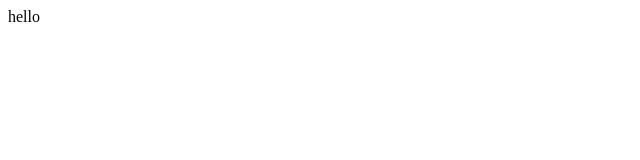
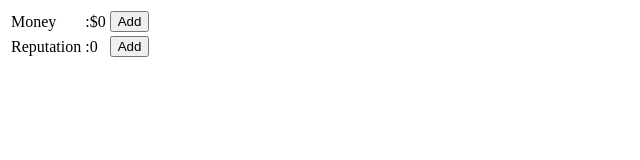
Before and after one commit to farishan/idle-digital-agency, a plain HTML site: page index.html in a window 1280 px wide. Shown: the whole page, without its empty margins (0-640 px from the left). Drawn offline with Linux system fonts and the light colour scheme.

Commit message:
feat: basic incrementing. +some docs from chatgpt and devlog

```diff
--- a/index.html
+++ b/index.html
@@ -1,17 +1,66 @@
 <!DOCTYPE html>
 <html lang="en">
+
 <head>
   <meta charset="UTF-8">
   <meta name="viewport" content="width=device-width, initial-scale=1.0">
   <title>Idle Digital Agency</title>
 </head>
+
 <body>
   <div id="root"></div>
 
   <script>
     const root = document.querySelector('#root')
+    const moneyTd = document.createElement('td')
+    const reputationTd = document.createElement('td')
 
-    root.innerHTML = 'hello'
-  ;</script>
+    let money = 0;
+    function setMoney(newMoney) {
+      money = newMoney
+      moneyTd.textContent = `:$${money}`
+    }
+    setMoney(0)
+
+    let reputation = 0;
+    function setReputation(newReputation) {
+      reputation = newReputation
+      reputationTd.textContent = `:${reputation}`
+    }
+    setReputation(0)
+
+    const infoTable = document.createElement('table')
+    const infoTbody = document.createElement('tbody')
+    const moneyTr = document.createElement('tr')
+    const moneyLabelTd = document.createElement('td')
+    moneyLabelTd.textContent = 'Money'
+    const moneyAddTd = document.createElement('td')
+    const moneyAddButton = document.createElement('button')
+    moneyAddButton.textContent = 'Add'
+    moneyAddButton.onclick = () => setMoney(money + 1)
+    moneyAddTd.append(moneyAddButton)
+
+    const reputationTr = document.createElement('tr')
+    const reputationLabelTd = document.createElement('td')
+    reputationLabelTd.textContent = 'Reputation'
+    const reputationAddTd = document.createElement('td')
+    const reputationAddButton = document.createElement('button')
+    reputationAddButton.textContent = 'Add'
+    reputationAddButton.onclick = () => setReputation(reputation + 1)
+    reputationAddTd.append(reputationAddButton)
+
+    moneyTr.append(moneyLabelTd)
+    moneyTr.append(moneyTd)
+    moneyTr.append(moneyAddTd)
+    reputationTr.append(reputationLabelTd)
+    reputationTr.append(reputationTd)
+    reputationTr.append(reputationAddTd)
+    infoTbody.append(moneyTr)
+    infoTbody.append(reputationTr)
+    infoTable.append(infoTbody)
+    root.append(infoTable)
+
+      ;</script>
 </body>
+
 </html>
```
Also changed, not shown: 3 other files.
